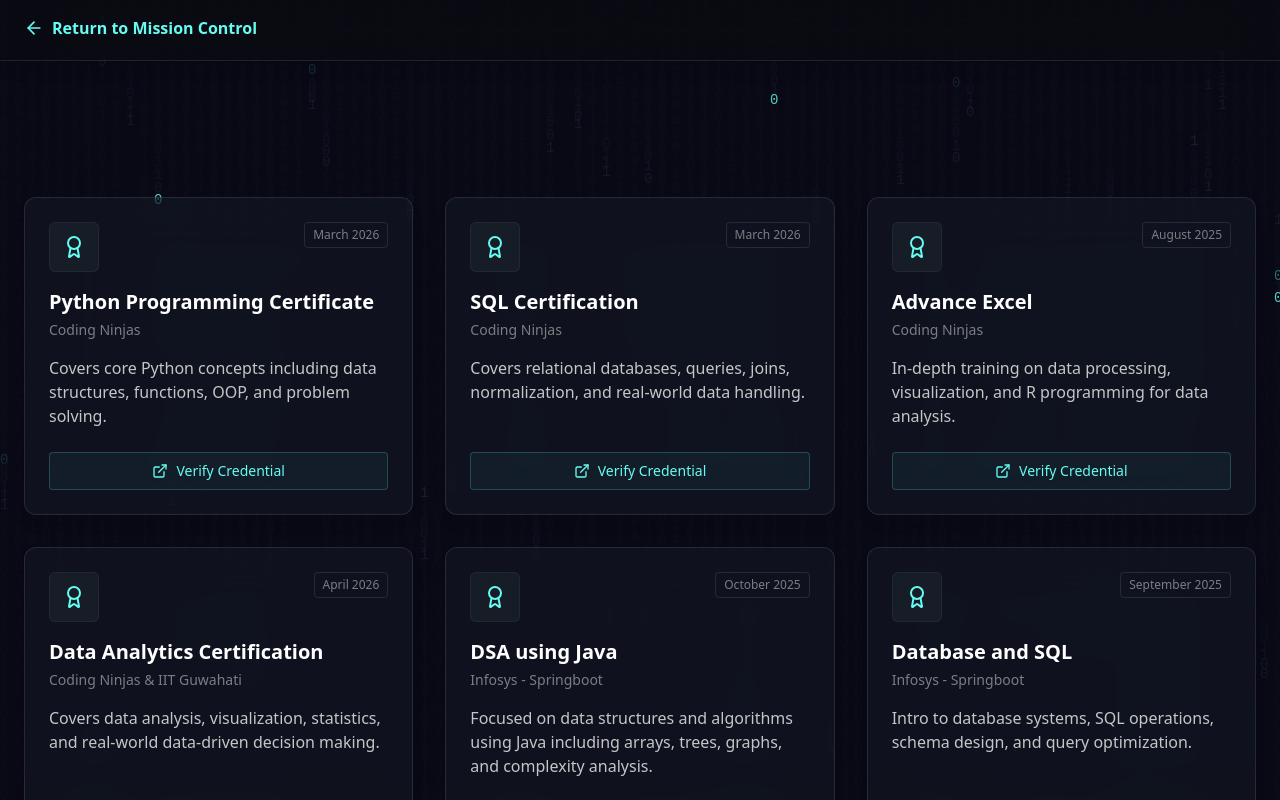
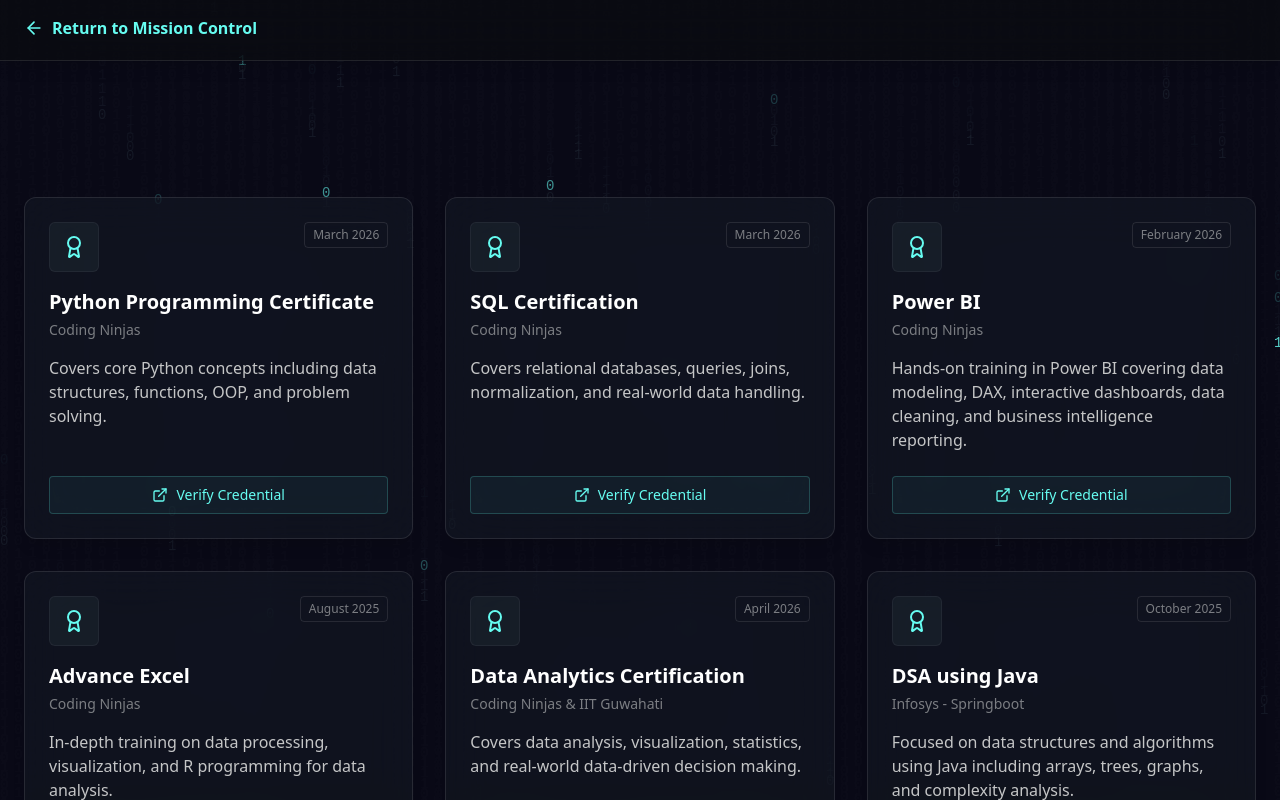
Before and after one commit to Vivek134Kumar/Vivek-Kumar-Portfolio, a Next.js app: page /certificates in a window 1280 px wide. Shown: the top 800 px of the page. Built offline with nearby package versions, Linux system fonts and the light colour scheme.

Commit message:
Update certificates.ts

```diff
--- a/src/data/certificates.ts
+++ b/src/data/certificates.ts
@@ -16,6 +16,14 @@
     description: "Covers relational databases, queries, joins, normalization, and real-world data handling.",
     icon: Award,
     href: "https://drive.google.com/file/d/1wZhei49BcbUOHUpqaDzn9wugitrTUko8/view?usp=drive_link",
+  },
+  {
+    title: "Power BI",
+    issuer: "Coding Ninjas",
+    date: "February 2026",
+    description: "Hands-on training in Power BI covering data modeling, DAX, interactive dashboards, data cleaning, and business intelligence reporting.",
+    icon: Award,
+    href: "https://drive.google.com/file/d/1oQWFM4L0H-pAYKz2uyRPVsSC4fy0bgXw/view?usp=drive_link",
   },
   {
     title: "Advance Excel",
```
